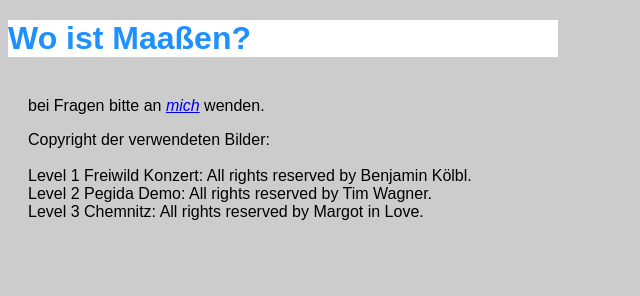
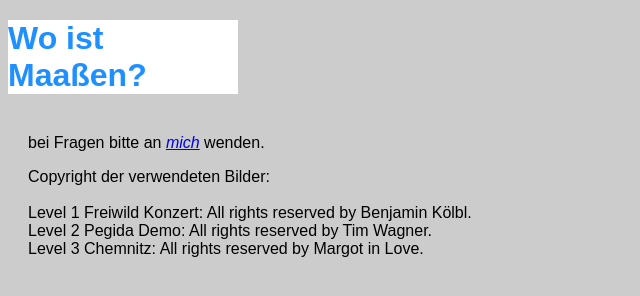
Before and after one commit to peterobama/info, a plain HTML site: page index.html in a window 1280 px wide. Shown: the whole page, without its empty margins (0-640 px from the left). Drawn offline with Linux system fonts and the light colour scheme.

Commit message:
Update index.html

```diff
--- a/index.html
+++ b/index.html
@@ -16,7 +16,7 @@
   color: dodgerblue;
   background-color: #ffffff;
   margin-top:20px;
-  width: 550px;
+  width: 230px;
 
   }
 
```
